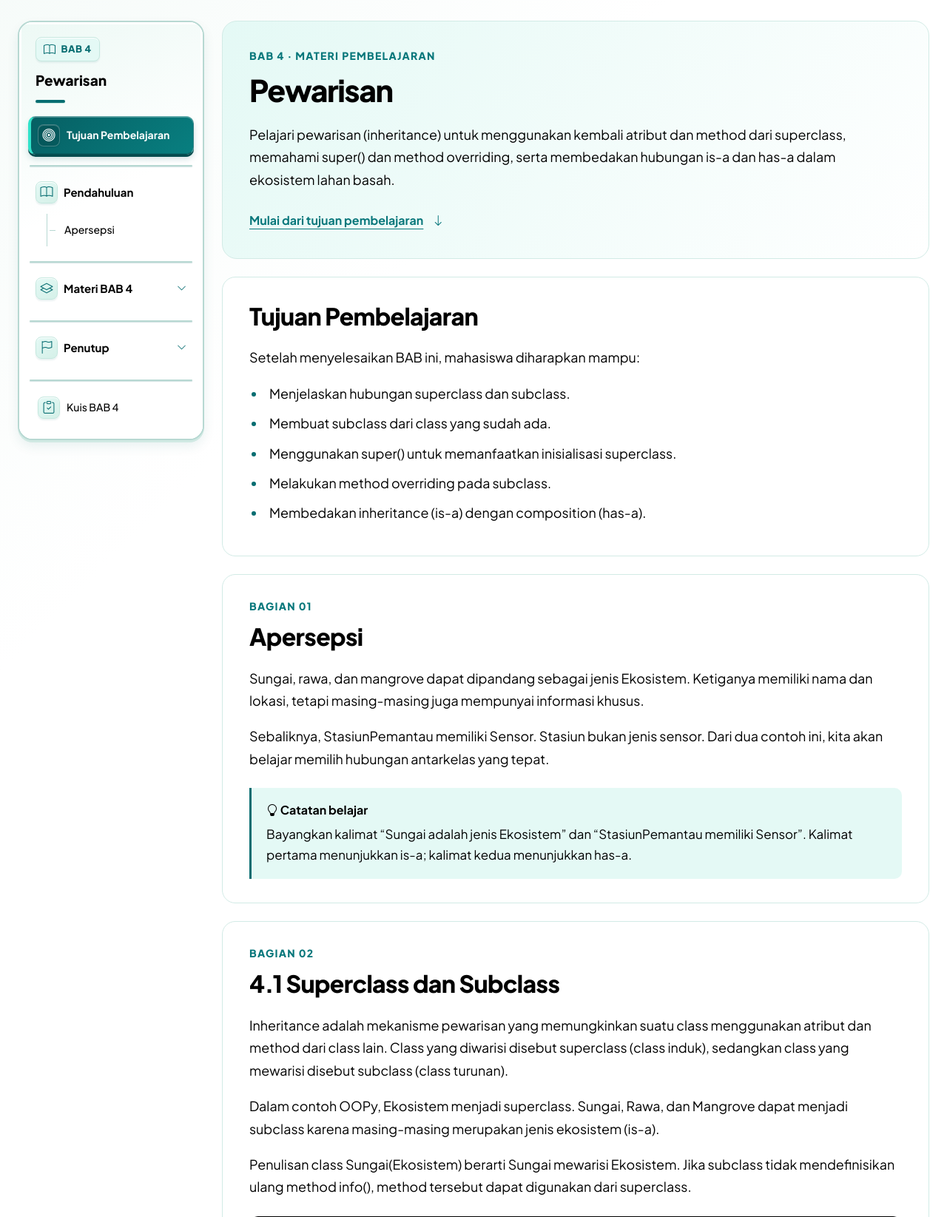
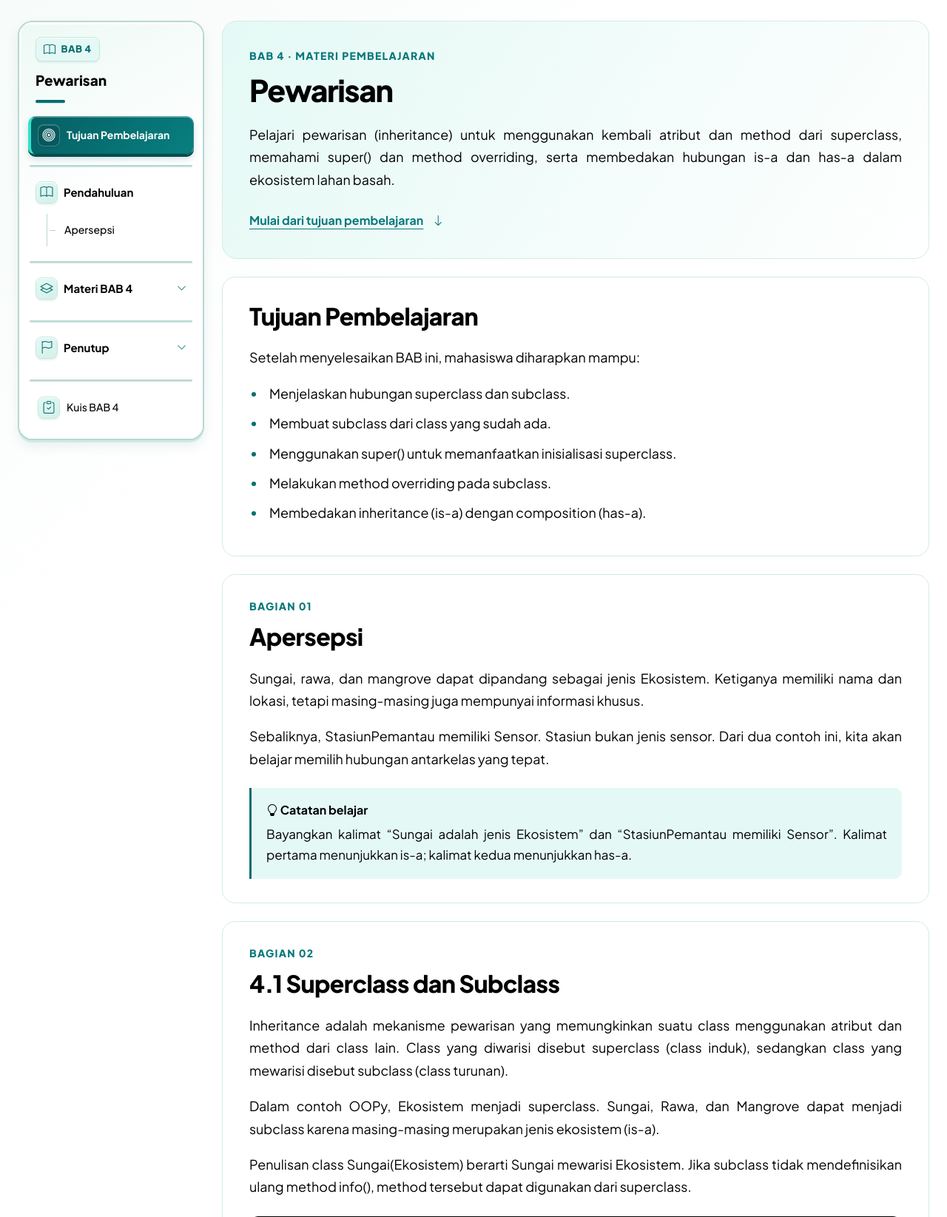
Before and after one commit to shufi7/OOPy, a Laravel app: page /materi/pewarisan in a window 1280 px wide. Shown: the part 159-1804 px from the top of the page at 74% size. Run offline with Laravel 12, Linux system fonts and the light colour scheme; the visitor is signed in with stand-in values (Sample User, id 1); data comes from the database, SQL or seed files in the repository; data that the repository does not hold is empty; parts of the project's set-up code (start-up, migrations or seed data) failed here and were passed over; some libraries are stand-ins or nearby versions.

Commit message:
memperbaiki tampilan

```diff
--- a/public/css/oopy/evaluasi/evaluasi.css
+++ b/public/css/oopy/evaluasi/evaluasi.css
@@ -6,6 +6,7 @@
 .oopy-final-exam .exam-breadcrumb li + li::before { content: '/'; margin-right: 10px; }
 .oopy-final-exam a { color: var(--oopy-link); text-underline-offset: 4px; }
 .oopy-final-exam .exam-intro { margin: 26px 0 30px; max-width: 850px; }
+.oopy-final-exam[data-exam-page="intro"] .exam-intro > p { text-align: justify; text-align-last: left; }
 .oopy-final-exam .exam-eyebrow { display: block; font-size: .8125rem; font-weight: 800; letter-spacing: .09em; color: var(--oopy-link); margin-bottom: 10px; }
 .oopy-final-exam h1 { font-size: clamp(1.9rem, 1.5rem + 1.4vw, 2.65rem); font-weight: 800; line-height: 1.25; letter-spacing: -.03em; margin-bottom: 16px; overflow-wrap: anywhere; }
 .oopy-final-exam h2 { font-size: clamp(1.25rem, 1.1rem + .4vw, 1.5rem); font-weight: 750; line-height: 1.35; }
@@ -122,6 +123,7 @@
     .oopy-final-exam .exam-timer p { flex-basis: 100%; }
 }
 @media (max-width: 575.98px) {
+    .oopy-final-exam[data-exam-page="intro"] .exam-intro > p { text-align: left; }
     .oopy-final-exam .exam-container { width: calc(100% - 24px); }
     .oopy-final-exam .exam-intro { margin: 20px 0 24px; }
     .oopy-final-exam .exam-card-body, .oopy-final-exam .exam-card-heading, .oopy-final-exam .exam-question-heading { padding: 20px 18px; }
--- a/public/css/oopy/material/material.css
+++ b/public/css/oopy/material/material.css
@@ -20,6 +20,12 @@
 .oopy-material .material-section { min-width: 0; overflow-wrap: anywhere; padding: 32px 36px; margin-bottom: 24px; border: 1px solid var(--oopy-border); border-radius: 18px; background: var(--oopy-surface); scroll-margin-top: 24px; }
 .oopy-material .material-section > h2 { margin: 0 0 20px; font-size: clamp(1.5rem, 1.25rem + 1vw, 2rem); font-weight: 750; line-height: 1.3; letter-spacing: -.02em; }
 .oopy-material .material-section > p { color: var(--oopy-ink-soft); font-size: var(--oopy-font-body); line-height: 1.7; margin-bottom: 18px; max-width: 70ch; }
+.oopy-material .material-header > p,
+.oopy-material .material-section:not(.material-quiz) > p,
+.oopy-material .material-section:not(.material-quiz) > :is(.material-practice, aside.material-tip) > p {
+    text-align: justify;
+    text-align-last: left;
+}
 .oopy-material .material-objectives, .oopy-material .material-list { margin: 0; padding-left: 22px; color: var(--oopy-ink-soft); line-height: 1.7; font-size: var(--oopy-font-body); max-width: 70ch; }
 .oopy-material .material-objectives li, .oopy-material .material-list li { margin-bottom: 10px; padding-left: 5px; }
 .oopy-material .material-objectives li::marker { color: var(--oopy-blue); }
@@ -37,6 +43,10 @@
     .oopy-material .material-layout { grid-template-columns: minmax(0, 1fr); gap: 20px; }
 }
 @media (max-width: 575.98px) {
+    /* Narrow paragraphs, especially study notes, leave excessive gaps when justified. */
+    .oopy-material .material-header > p,
+    .oopy-material .material-section:not(.material-quiz) > p,
+    .oopy-material .material-section:not(.material-quiz) > :is(.material-practice, aside.material-tip) > p { text-align: left; }
     .oopy-material { padding-top: 22px; padding-bottom: 36px; }
     .oopy-material .material-container { width: calc(100% - 24px); }
     .oopy-material .material-header, .oopy-material .material-section { padding: 24px 18px; border-radius: 14px; }
```
